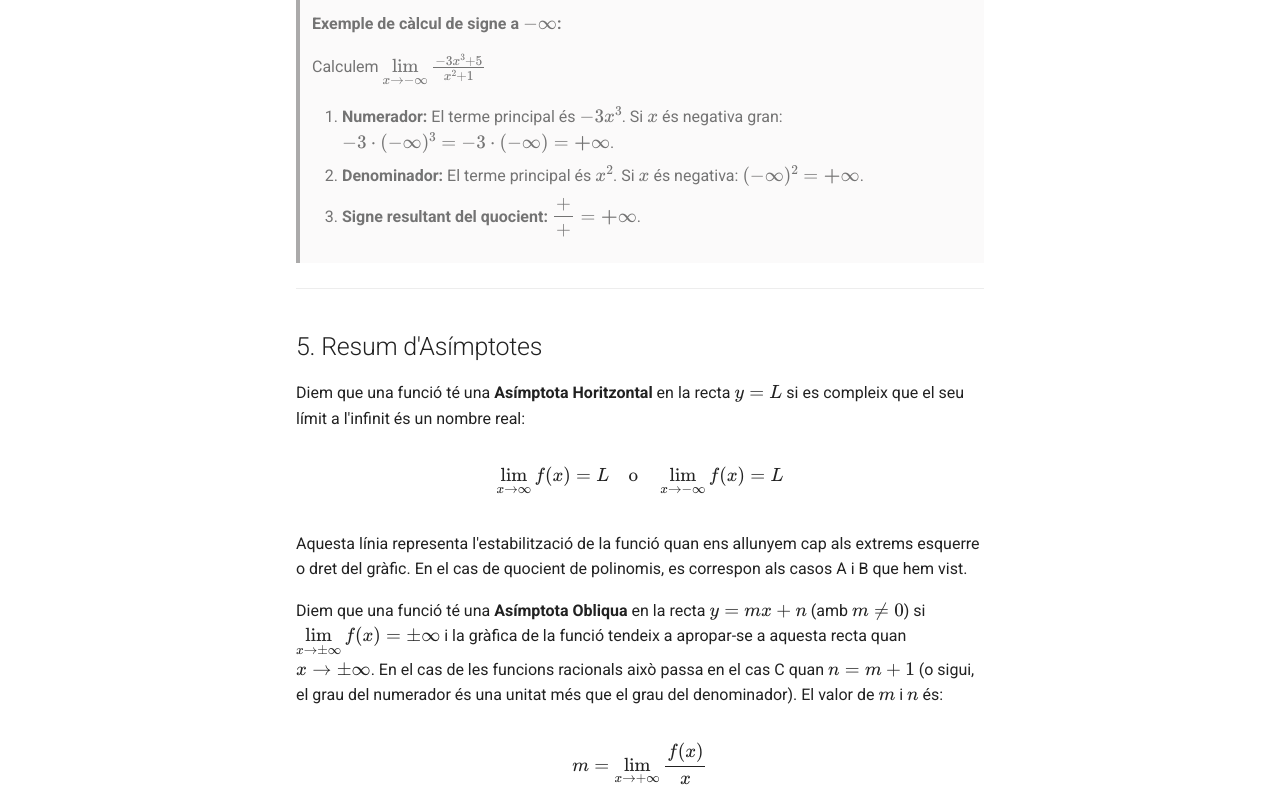
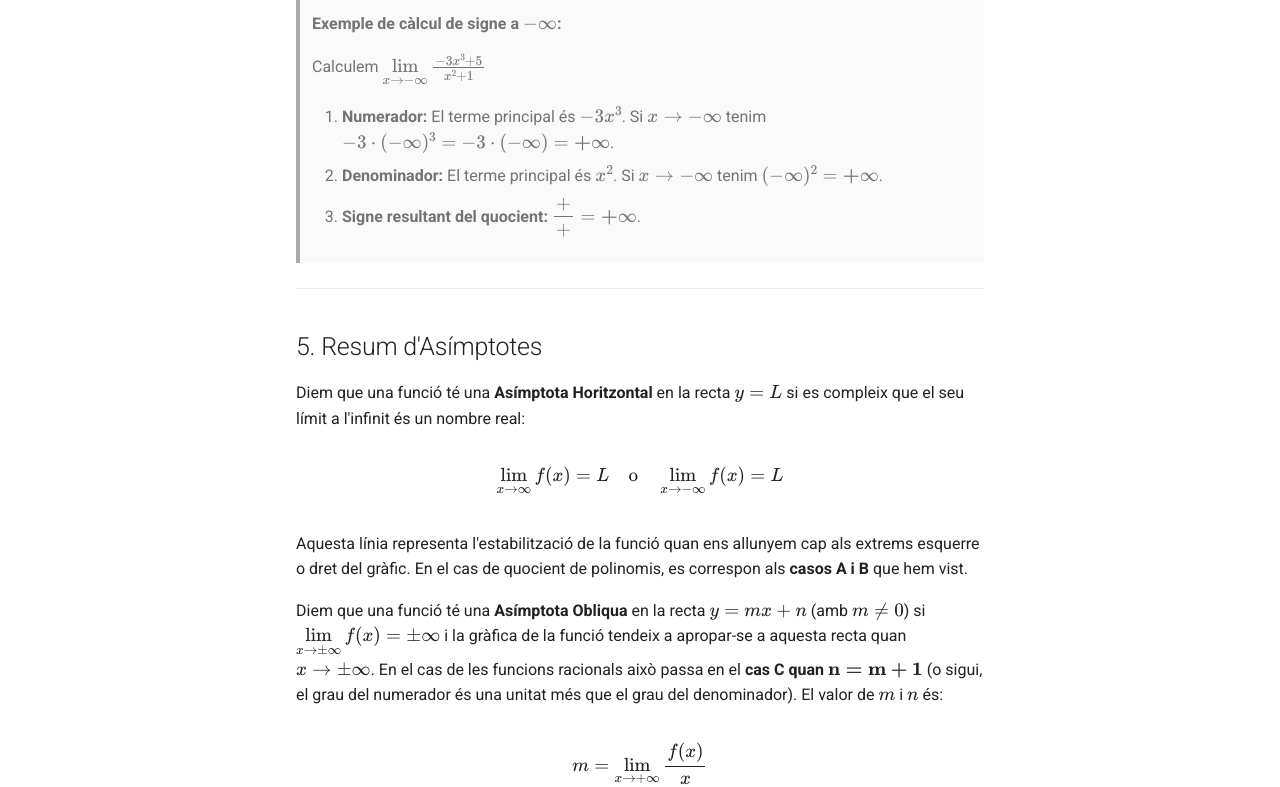
Before and after one commit to irazuzta/MatematiquesBat, an MkDocs documentation site: the page built from docs/analisi/08_limits_infinit.md, in a window 1280 px wide and 1400 px high, scrolled down 4879 px. Shown: the part 460-1247 px from the top of the window. Built offline with MkDocs 1.6.1 and Material for MkDocs 9.7.7, drawn with Linux system fonts in a browser that asks for light colours.

Commit message:
límits a infinit

```diff
--- a/docs/analisi/08_limits_infinit.md
+++ b/docs/analisi/08_limits_infinit.md
@@ -159,8 +159,8 @@ El signe final dependrà del signe resultant de $(\pm\infty)^d$ i dels signes de
 >
 > Calculem $\lim\limits_{x \to -\infty} \frac{-3x^3 + 5}{x^2 + 1}$
 >
-> 1. **Numerador:** El terme principal és $-3x^3$. Si $x$ és negativa gran: $-3 \cdot (-\infty)^3 = -3 \cdot (-\infty) = \mathbf{+\infty}$.
-> 2. **Denominador:** El terme principal és $x^2$. Si $x$ és negativa: $(-\infty)^2 = \mathbf{+\infty}$.
+> 1. **Numerador:** El terme principal és $-3x^3$. Si $x\to -\infty$ tenim $-3 \cdot (-\infty)^3 = -3 \cdot (-\infty) = \mathbf{+\infty}$.
+> 2. **Denominador:** El terme principal és $x^2$. Si $x\to -\infty$ tenim $(-\infty)^2 = \mathbf{+\infty}$.
 > 3. **Signe resultant del quocient:** $\displaystyle\frac{+} {+} = \mathbf{+\infty}$.
 
 ---
@@ -171,9 +171,9 @@ Diem que una funció té una **Asímptota Horitzontal** en la recta $y = L$ si e
 
 $$\lim_{x \to \infty} f(x) = L \quad \text{o} \quad \lim_{x \to -\infty} f(x) = L$$
 
-Aquesta línia representa l'estabilització de la funció quan ens allunyem cap als extrems esquerre o dret del gràfic. En el cas de quocient de polinomis, es correspon als casos A i B que hem vist.
+Aquesta línia representa l'estabilització de la funció quan ens allunyem cap als extrems esquerre o dret del gràfic. En el cas de quocient de polinomis, es correspon als **casos A i B** que hem vist.
 
-Diem que una funció té una **Asímptota Obliqua** en la recta $y=mx+n$ (amb $m\ne 0$) si $\lim\limits_{x \to \pm\infty} f(x) = \pm\infty$ i la gràfica de la funció tendeix a apropar-se a aquesta recta quan $x\to \pm\infty$. En el cas de les funcions racionals això passa en el cas C quan $n=m+1$ (o sigui, el grau del numerador és una unitat més que el grau del denominador). El valor de $m$ i $n$ és:
+Diem que una funció té una **Asímptota Obliqua** en la recta $y=mx+n$ (amb $m\ne 0$) si $\lim\limits_{x \to \pm\infty} f(x) = \pm\infty$ i la gràfica de la funció tendeix a apropar-se a aquesta recta quan $x\to \pm\infty$. En el cas de les funcions racionals això passa en el **cas C quan** $\mathbf{n=m+1}$ (o sigui, el grau del numerador és una unitat més que el grau del denominador). El valor de $m$ i $n$ és:
 
 $$m=\lim\limits_{x \to +\infty} \displaystyle\frac{f(x)}{x}$$
 
```
